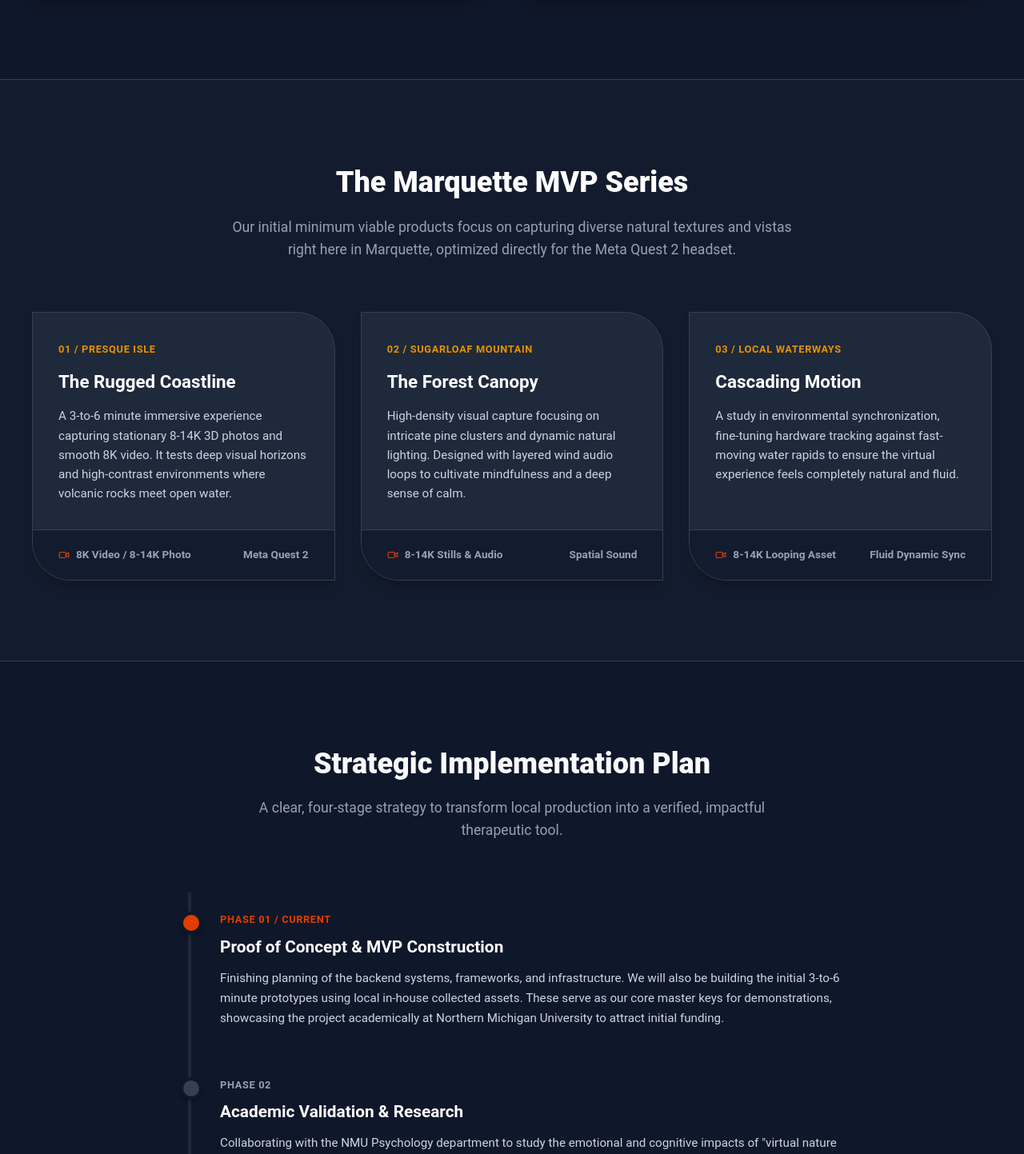
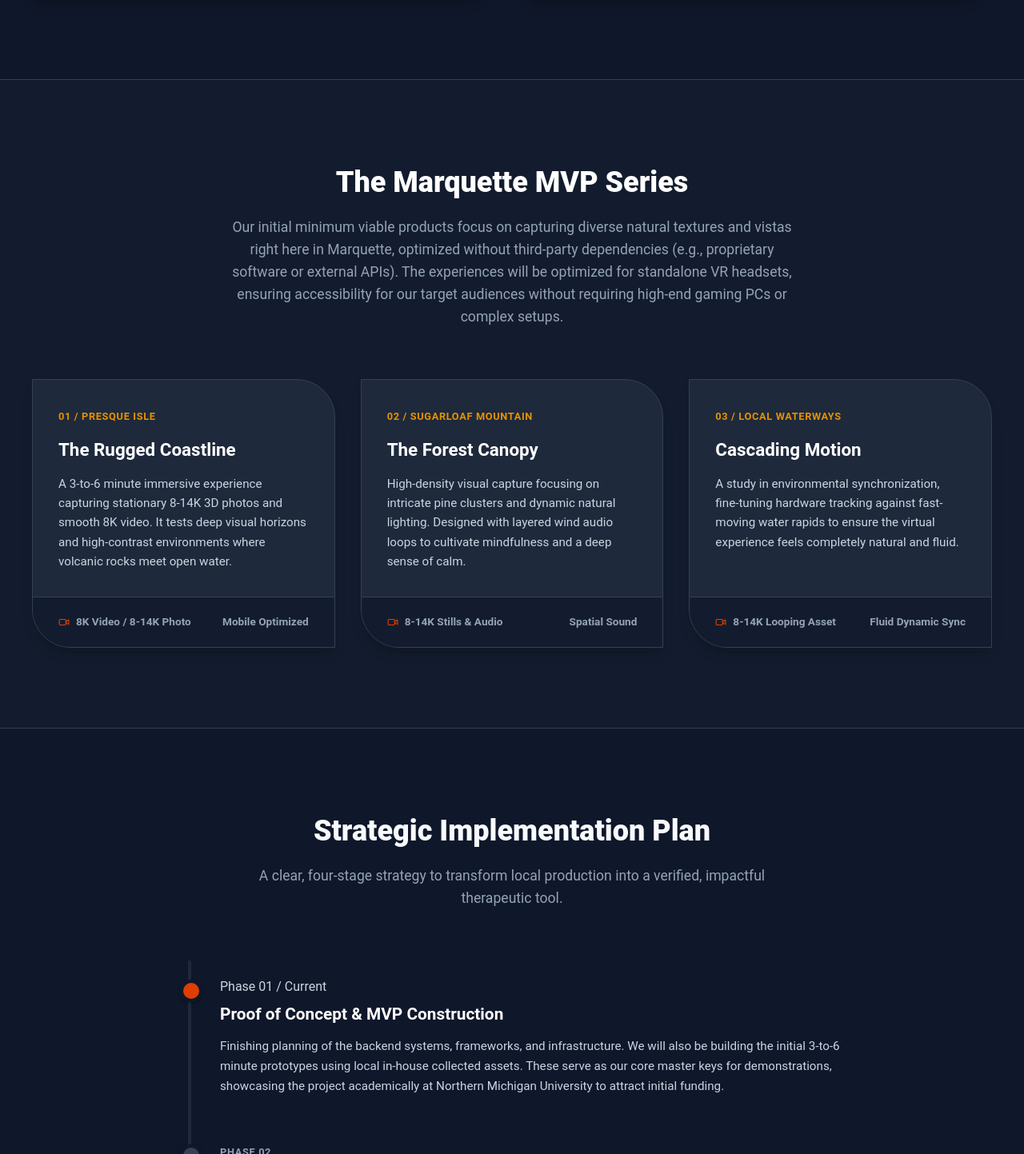
Before and after one commit to Thymester/ImmersiveHorizonFoundation, a React (Create React App) app: page / in a window 1280 px wide. Shown: the part 1188-2631 px from the top of the page at 80% size. Built offline with nearby package versions, Linux system fonts and the light colour scheme.

Commit message:
Add files via upload

```diff
--- a/src/App.js
+++ b/src/App.js
@@ -109,7 +109,10 @@ export default function App() {
         <div className="section-container">
           <div className="section-header">
             <h2>The Marquette MVP Series</h2>
-            <p>Our initial minimum viable products focus on capturing diverse natural textures and vistas right here in Marquette, optimized directly for the Meta Quest 2 headset.</p>
+            <p>
+              Our initial minimum viable products focus on capturing diverse natural textures and vistas right here in Marquette, optimized without third-party dependencies (e.g., proprietary software or external APIs).
+              The experiences will be optimized for standalone VR headsets, ensuring accessibility for our target audiences without requiring high-end gaming PCs or complex setups.
+            </p>
           </div>
 
           <div className="grid-three">
@@ -127,7 +130,7 @@ export default function App() {
                   <Video size={14} />
                   <span>8K Video / 8-14K Photo</span>
                 </div>
-                <span>Meta Quest 2</span>
+                <span>Mobile Optimized</span>
               </div>
             </div>
 
@@ -181,7 +184,7 @@ export default function App() {
           {/* Phase 1 */}
           <div className="timeline-item active">
             <div className="timeline-dot"></div>
-            <span className="timeline-meta">Phase 01 / Current</span>
+            <span className="timeline-`meta`">Phase 01 / Current</span>
             <h4>Proof of Concept & MVP Construction</h4>
             <p>
               Finishing planning of the backend systems, frameworks, and infrastructure. We will also be building the initial 3-to-6 minute prototypes using local in-house collected assets. These serve as our core
```
